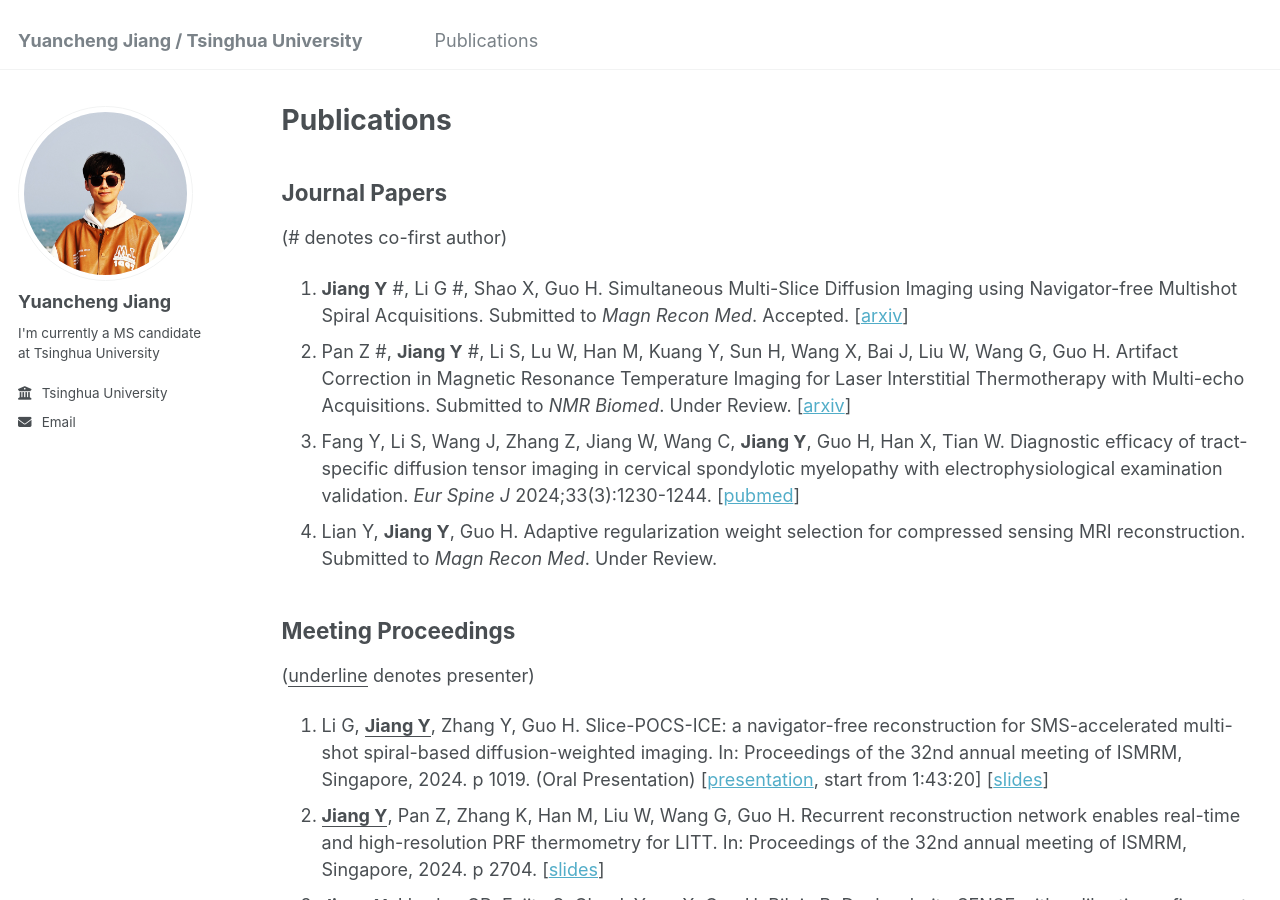
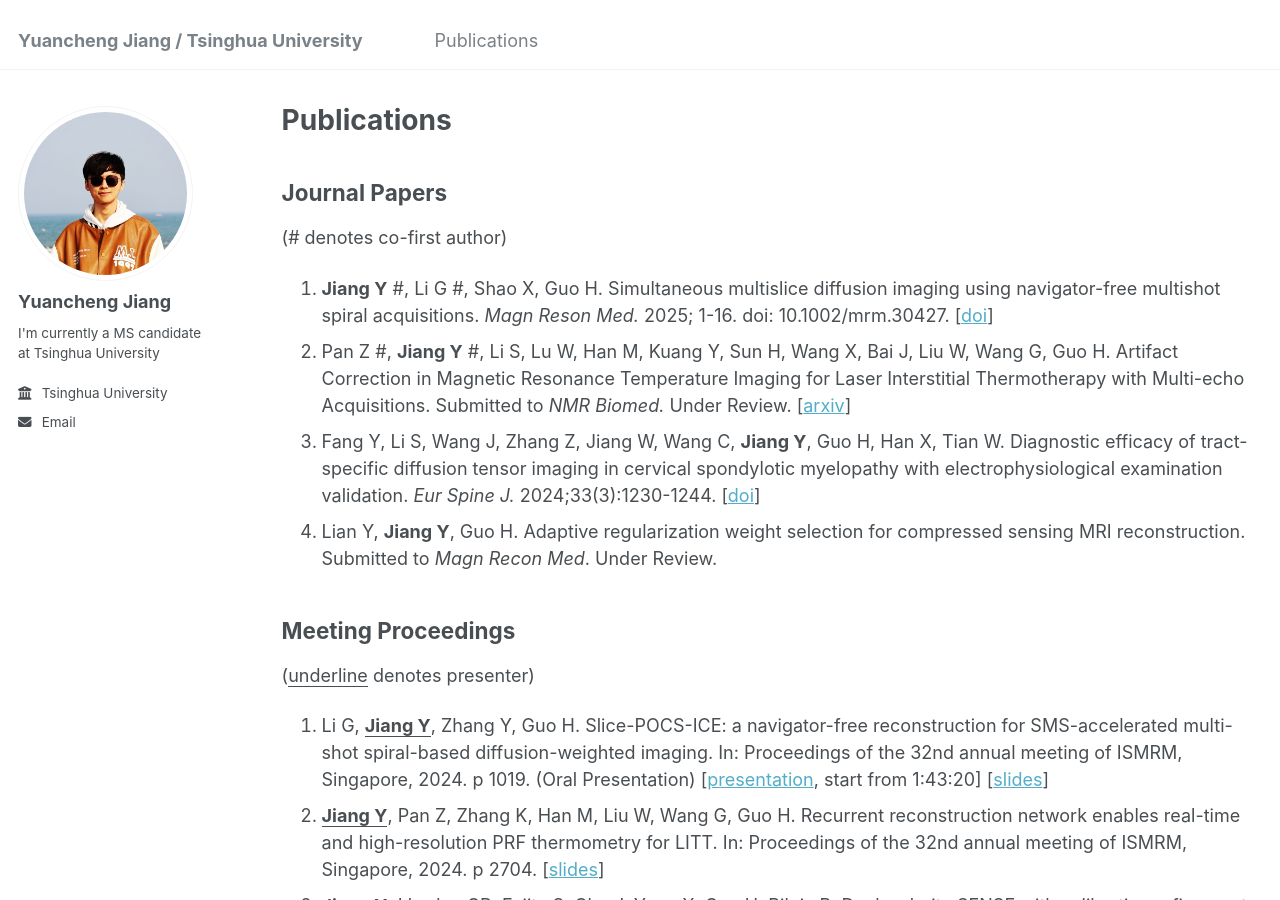
Before and after one commit to jiang-yc18/jiang-yc18.github.io, a Jekyll site: the page built from _pages/publications.md, in a window 1280 px wide and 900 px high. Built offline with Jekyll 4.4.1, drawn with Linux system fonts in a browser that asks for light colours.

Commit message:
update CV, published

```diff
--- a/_pages/publications.md
+++ b/_pages/publications.md
@@ -6,9 +6,9 @@ author_profile: true
 ---
 ## Journal Papers
 (\# denotes co-first author)
-1. **Jiang Y** #, Li G #, Shao X, Guo H. Simultaneous Multi-Slice Diffusion Imaging using Navigator-free Multishot Spiral Acquisitions. Submitted to *Magn Recon Med*. Accepted. [[arxiv](https://arxiv.org/abs/2407.20904)]
-2. Pan Z #, **Jiang Y** #, Li S, Lu W, Han M, Kuang Y, Sun H, Wang X, Bai J, Liu W, Wang G, Guo H. Artifact Correction in Magnetic Resonance Temperature Imaging for Laser Interstitial Thermotherapy with Multi-echo Acquisitions. Submitted to *NMR Biomed*. Under Review. [[arxiv](https://arxiv.org/abs/2411.19559)]
-3. Fang Y, Li S, Wang J, Zhang Z, Jiang W, Wang C, **Jiang Y**, Guo H, Han X, Tian W. Diagnostic efficacy of tract-specific diffusion tensor imaging in cervical spondylotic myelopathy with electrophysiological examination validation. *Eur Spine J* 2024;33(3):1230-1244. [[pubmed](https://pubmed.ncbi.nlm.nih.gov/38286908/)]
+1. **Jiang Y** #, Li G #, Shao X, Guo H. Simultaneous multislice diffusion imaging using navigator-free multishot spiral acquisitions. *Magn Reson Med.* 2025; 1-16. doi: 10.1002/mrm.30427. [[doi](http://doi.org/10.1002/mrm.30427)]
+2. Pan Z #, **Jiang Y** #, Li S, Lu W, Han M, Kuang Y, Sun H, Wang X, Bai J, Liu W, Wang G, Guo H. Artifact Correction in Magnetic Resonance Temperature Imaging for Laser Interstitial Thermotherapy with Multi-echo Acquisitions. Submitted to *NMR Biomed.* Under Review. [[arxiv](https://arxiv.org/abs/2411.19559)]
+3. Fang Y, Li S, Wang J, Zhang Z, Jiang W, Wang C, **Jiang Y**, Guo H, Han X, Tian W. Diagnostic efficacy of tract-specific diffusion tensor imaging in cervical spondylotic myelopathy with electrophysiological examination validation. *Eur Spine J.* 2024;33(3):1230-1244. [[doi](https://doi.org/10.1007/s00586-023-08111-7)]
 4. Lian Y, **Jiang Y**, Guo H. Adaptive regularization weight selection for compressed sensing MRI reconstruction. Submitted to *Magn Recon Med*. Under Review.
 
 
```
Also changed, not shown: 1 other file.
